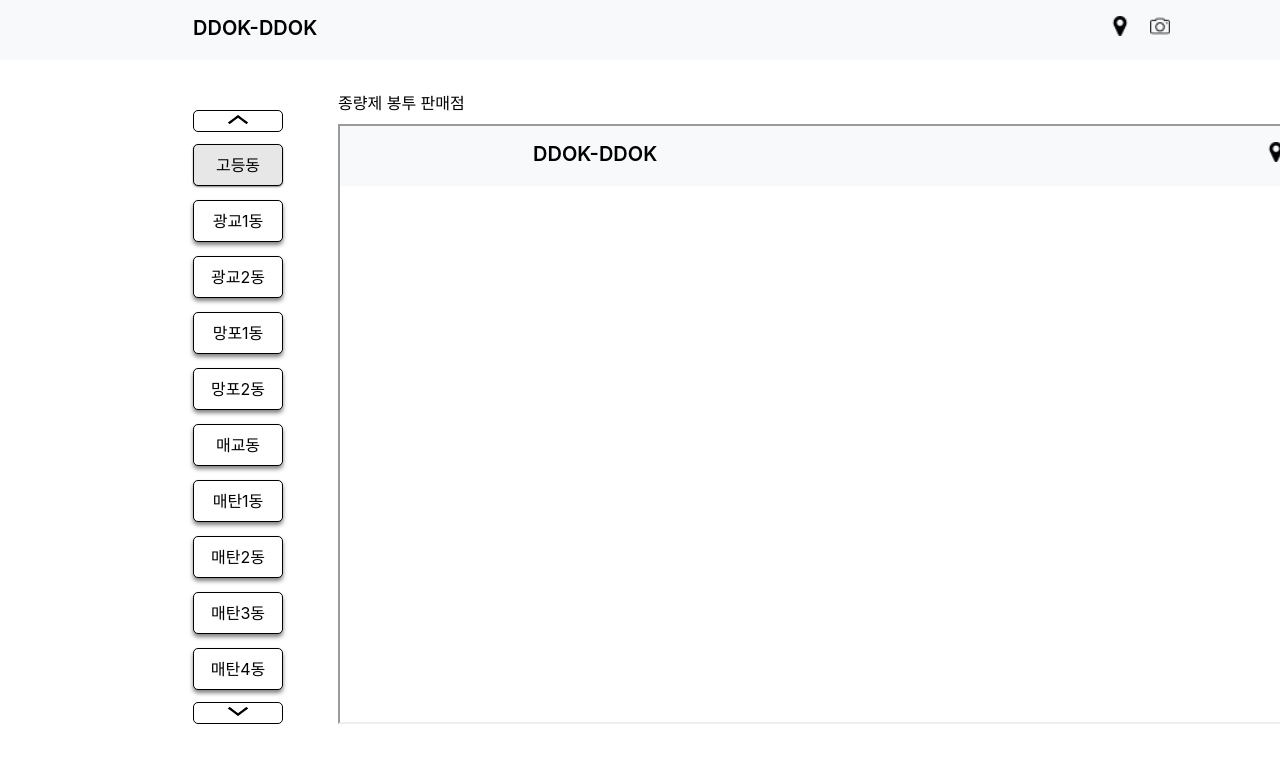
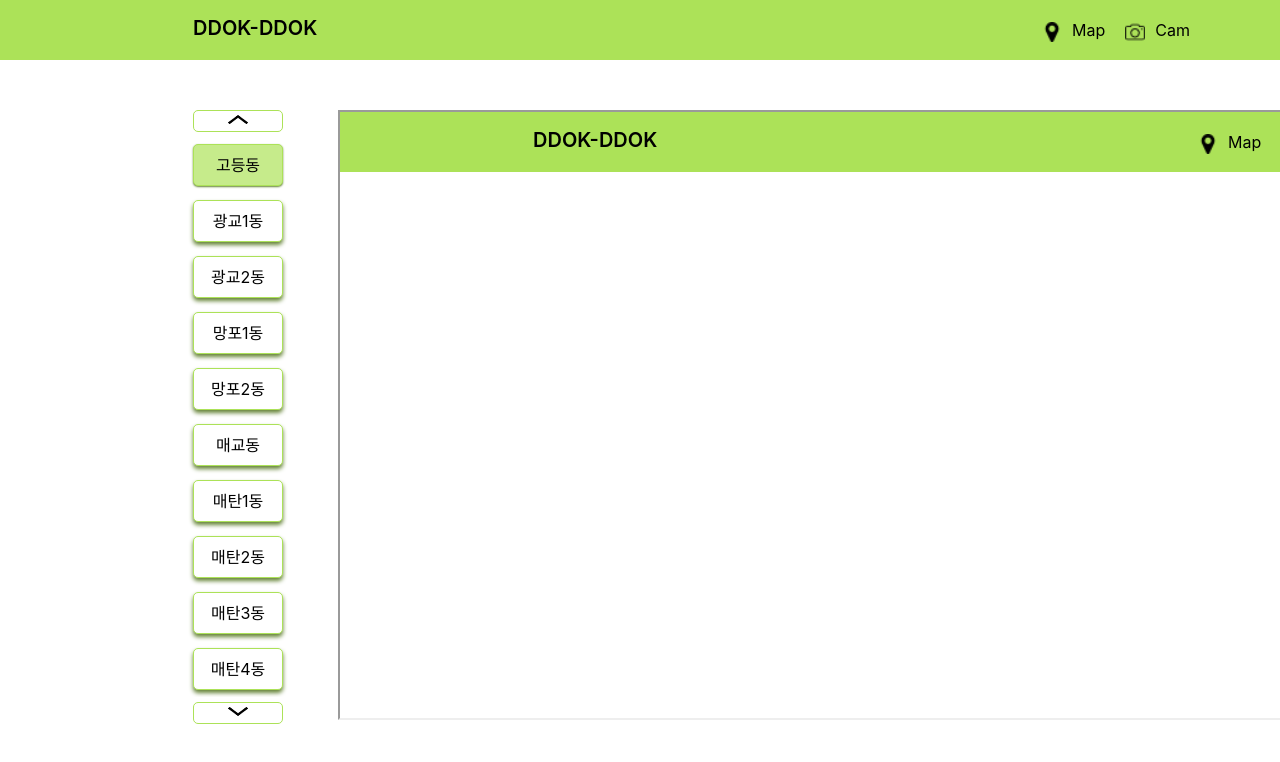
Before and after one commit to YunNahye/media-project, a React (Create React App) app: page /map in a window 1280 px wide. Shown: the top 762 px of the page. Built offline with nearby package versions, Linux system fonts and the light colour scheme; no server answers.

Commit message:
지역 버튼 슬라이드 구현 완료, 색상 변경

```diff
--- a/src/Map.js
+++ b/src/Map.js
@@ -33,6 +33,7 @@ function Map() {
           <button onClick={moveSlide}>
             <img className="arrow" src={up}></img>
           </button>
+          <div className="slide-box">
             <div className={slide}>
               <LocationButton color={buttonColor[0]} onClick={(e) => changeMap(e, "godeung", 0)}>고등동</LocationButton>
               <LocationButton color={buttonColor[1]} onClick={(e) => changeMap(e, "gwanggyo1", 1)}>광교1동</LocationButton>
@@ -56,12 +57,12 @@ function Map() {
               <LocationButton color={buttonColor[19]} onClick={(e) => changeMap(e, "hwaseo1", 19)}>화서1동</LocationButton>
               <LocationButton color={buttonColor[20]} onClick={(e) => changeMap(e, "hwaseo2", 20)}>화서2동</LocationButton>
             </div>
+          </div>
           <button onClick={moveSlide}>
             <img className="arrow" alt="down_arrow" src={down} />
           </button>
         </div>
         <div className="map-iframe">
-          <div className="map-title"><span>종량제 봉투 판매점</span></div>
           <Cam type={mapType} />
         </div>
       </div>
--- a/src/Navigation.js
+++ b/src/Navigation.js
@@ -9,8 +9,8 @@ function Navigation(){
         <span>DDOK-DDOK</span>
       </div>
       <div className="map-button">
-        <a href="/map"><img className="marker" src={mapMarker} /></a>
-        <a href="/"><img className="marker" src={camera} /></a>
+        <a href="/map"><img className="marker" src={mapMarker} /><span className="marker-name">Map</span></a>
+        <a href="/"><img className="marker" src={camera} /><span className="marker-name">Cam</span></a>
       </div>
     </div>
   );
--- a/src/style/LocationButton.css
+++ b/src/style/LocationButton.css
@@ -11,15 +11,13 @@
 .default {
   background-color: white;
   color: black;
-  border: 1px solid black;
-  box-shadow: 0px 3px 4px 0px gray;
+  border: 1px solid rgb(172, 226, 88);
+  box-shadow: 0px 3px 4px 0px rgb(101, 131, 54);
 }
 
 .on-focus {
-  /* background-color: black;
-  color: white; */
-  background-color: rgb(231, 231, 231);
+  background-color: rgb(198, 235, 139);
   color: black;
-  border: 1px solid black;
-  box-shadow: 0px 1px 2px 0px gray;
+  border: 1px solid rgb(172, 226, 88);
+  box-shadow: 0px 1px 2px 0px rgb(101, 131, 54);
 }
--- a/src/style/Map.css
+++ b/src/style/Map.css
@@ -25,40 +25,38 @@ button {
   border-radius: 5px;
   cursor: pointer;
   background-color: white;
-  color: black;
-  border: 1px solid black;
+  color: rgb(172, 226, 88);
+  border: 1px solid rgb(172, 226, 88);
+}
+
+.slide-box {
+  overflow: hidden;
 }
 
 .button-box {
   width: 200px;
   height: 560px;
-  overflow: hidden;
 }
 
 .button-box2 {
-  margin-top: -560px;
   width: 200px;
   height: 560px;
-  overflow: hidden;
+  transform: translateY(-560px);
 }
 
 .map-iframe {
   float: left;
+  padding-top: 30px;
   width: 1100px;
   height: 100%;
 }
 
-.map-title {
-  text-align: left;
-  margin: 10px 0;
-}
-
 iframe {
   width: 1100px;
-  height: 600px;
+  height: 610px;
 }
 
 img {
   width: 800px;
-  height: 600px;
+  height: 610px;
 }
--- a/src/style/Navigation.css
+++ b/src/style/Navigation.css
@@ -5,7 +5,7 @@
 .navbar {
   position: fixed;
   text-align: left;
-  background-color: rgb(248, 249, 250);
+  background-color: rgb(172, 226, 88);
   width: 100%;
   height: 60px;
   padding: 0 90px 0 138px;
@@ -20,6 +20,13 @@
   font-weight: 600;
 }
 
+a {
+  display: inline-block;
+  text-decoration: none;
+  color: black;
+  height: 60px;
+}
+
 .map-button {
   float: right;
   height: 60px;
@@ -29,5 +36,10 @@
 .marker {
   width: 20px;
   height: 20px;
-  margin-right: 20px;
+  margin-left: 20px;
+  margin-right: 10px;
 }
+
+.marker-name {
+  vertical-align: super;
+}
```
Also changed, not shown: src/img/down-arrow_icon_green.png (added), src/img/up-arrow_icon_green.png (added). Lines whose indentation alone changed are shown as unchanged.
